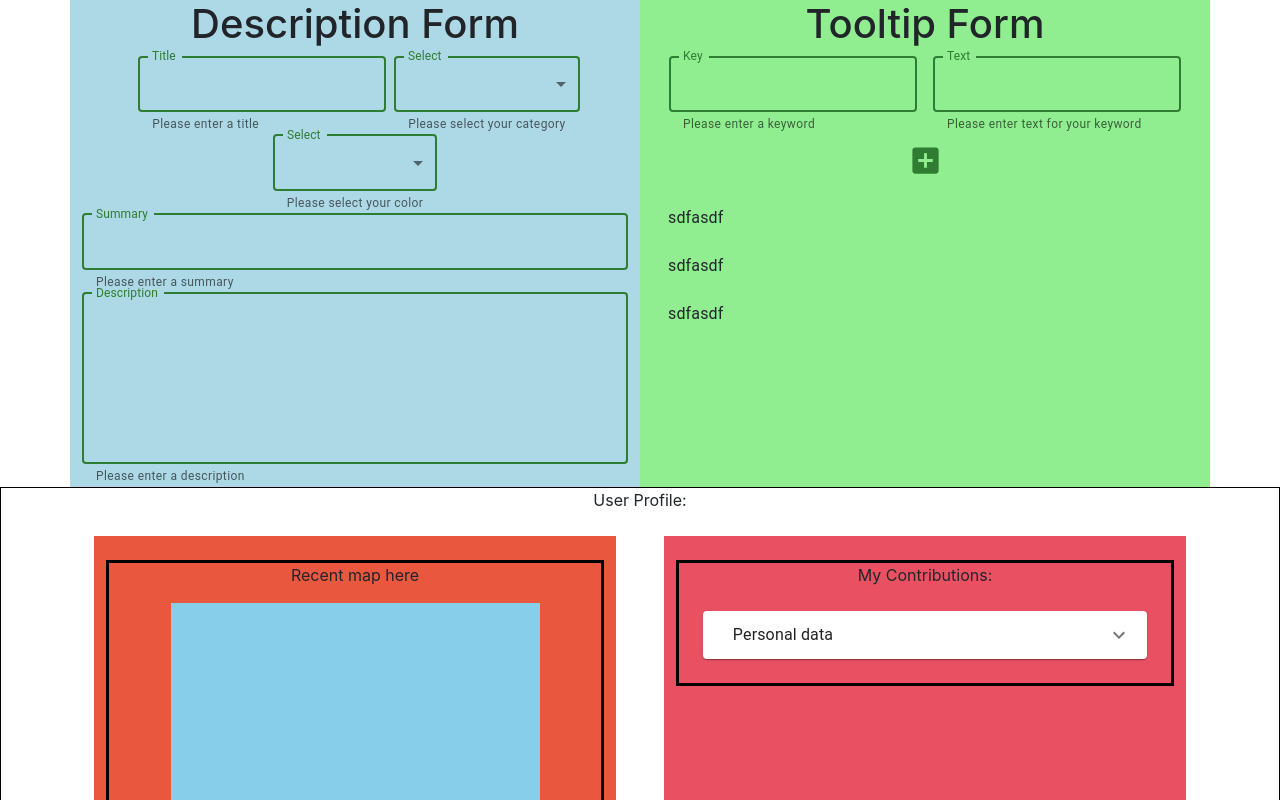
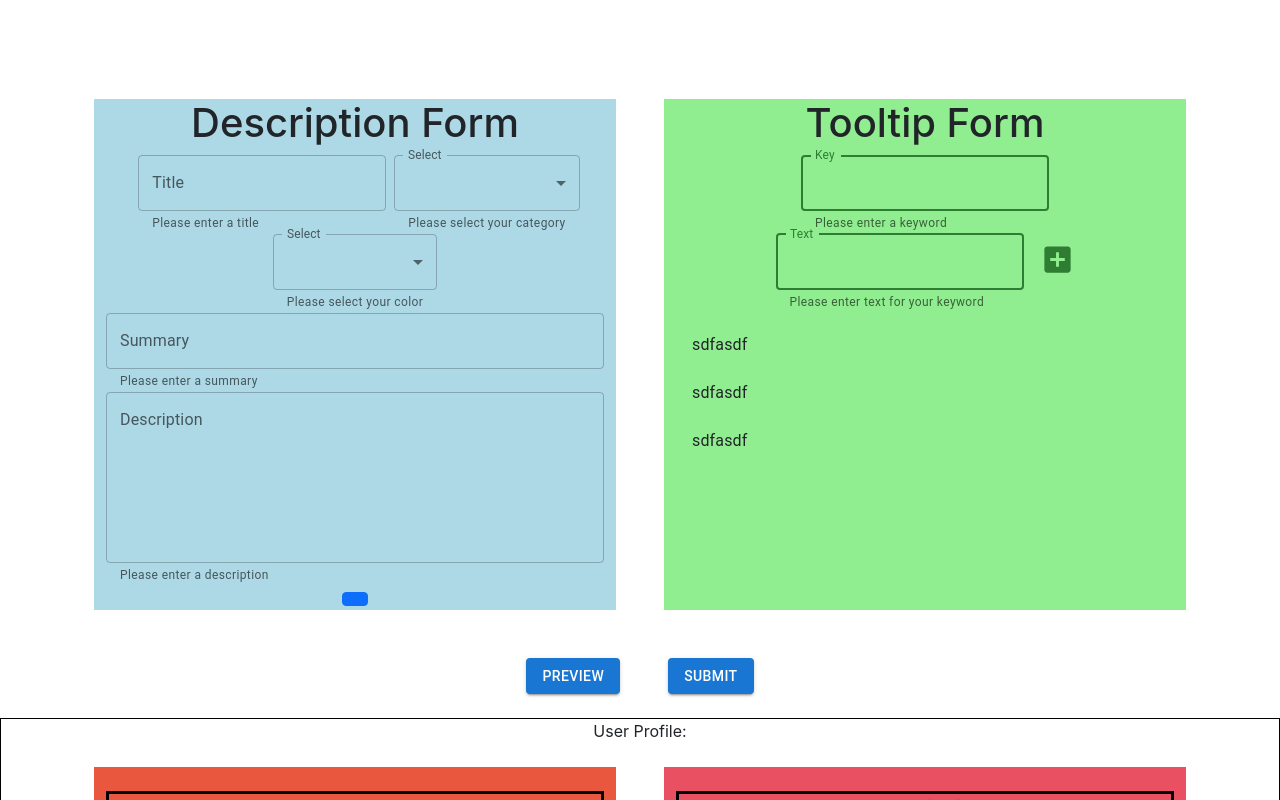
Before and after one commit to jeffreyjtech/infinite-landscape, a React (Create React App) app: page / in a window 1280 px wide. Shown: the top 800 px of the page. Built offline with nearby package versions, Linux system fonts and the light colour scheme.

Commit message:
adds progress

```diff
--- a/src/App.js
+++ b/src/App.js
@@ -2,6 +2,7 @@ import logo from "./logo.svg";
 import "./App.css";
 // depreciated stylings throwing warnings -> not required
 // import 'bootstrap/dist/css/bootstrap.min.css';
+// import 'bootstrap/dist/css/bootstrap.css';
 import Profile from "./components/UserProfile/index.js";
 import Form from "./components/Form";
 function App() {
--- a/src/components/Form/DescriptionForm/index.js
+++ b/src/components/Form/DescriptionForm/index.js
@@ -1,6 +1,7 @@
 import * as React from "react";
 import { useState } from "react";
 import { MenuItem, TextField } from "@mui/material";
+import Button from 'react-bootstrap/Button'
 
 const categories = [
   {
@@ -17,28 +18,36 @@ const categories = [
   },
 ];
 
-// const colors = [
+const colors = ["Blue", "Green", "Red", "Yellow", "Orange"]
 
-// ]
+// const handleChange = (e) => {
+//   let store = {...object};
+//   const field = e.target.name;
+//   const value = e.target.value;
+//   store[field] = value;
+//   setObject(store);
+//   console.log(object)
+// };
 
-const DescriptionForm = () => {
-  const [category, setCategory] = useState("");
+
+function DescriptionForm({descriptionHandler}){
+  const [category, setCategory] = useState(categories);
 
   const handleChange = (event) => {
+    console.log(event.target)
     setCategory(event.target.value);
   };
 
   return (
-    <div id="description-form">
+    <div id="description-form" >
       <h1>Description Form</h1>
       <TextField
         id="title-input"
         label="Title"
         helperText="Please enter a title"
-        magin="normal"
         color="success"
-        focused
         sx={{ mx: 1 }}
+        onChange={handleChange}
       />
       <TextField
         id="select-category"
@@ -47,9 +56,7 @@ const DescriptionForm = () => {
         value={category}
         onChange={handleChange}
         helperText="Please select your category"
-        magin="normal"
         color="success"
-        focused
       >
         {categories.map((category) => (
           <MenuItem key={category.value} value={category.value}>
@@ -62,27 +69,22 @@ const DescriptionForm = () => {
         select
         label="Select"
         value={category}
-        // onChange={handleChange}
+        onChange={handleChange}
         helperText="Please select your color"
-        magin="normal"
         color="success"
-        focused
         sx={{ mx: 1 }}
       >
-        <MenuItem> Blue </MenuItem>
-        <MenuItem> Green </MenuItem>
-        <MenuItem> Red </MenuItem>
-        <MenuItem> Yellow </MenuItem>
-        <MenuItem> Orange </MenuItem>
+      {colors.map(value => {
+        return <MenuItem>{value}</MenuItem>
+      })}
       </TextField>
       <TextField
         id="summary-input"
         label="Summary"
         helperText="Please enter a summary"
-        magin="normal"
         color="success"
         fullWidth
-        focused
+        onChange={handleChange}
       ></TextField>
       <TextField
         id="description-input"
@@ -91,10 +93,10 @@ const DescriptionForm = () => {
         rows={6}
         fullWidth
         helperText="Please enter a description"
-        magin="normal"
         color="success"
-        focused
+        onChange={handleChange}
       ></TextField>
+      <Button></Button>
     </div>
   );
 };
--- a/src/components/Form/TooltipForm/index.js
+++ b/src/components/Form/TooltipForm/index.js
@@ -4,7 +4,7 @@ import { TextField, List, ListItem, ListItemText } from "@mui/material";
 import AddBoxIcon from '@mui/icons-material/AddBox';
 import IconButton from '@mui/material/IconButton';
 
-const ToolTipForm = () => {
+function ToolTipForm ({tooltipHandler}){
 
   const [keys, setKeys] = useState();
 
--- a/src/components/Form/index.js
+++ b/src/components/Form/index.js
@@ -3,21 +3,60 @@ import ToolTipForm from "./TooltipForm";
 import Container from "react-bootstrap/Container";
 import Row from "react-bootstrap/Row";
 import Col from "react-bootstrap/Col";
+import Button from '@mui/material/Button';
 
-
+import { useState } from 'react'
 
 function Form(props){
 
+
+  //state for description form
+  const [descriptions, setDescriptions] = useState({});
+  //state for tooltip form
+  const [tooltip, setTooltip] = useState({});
+
+  //function to handle submit to API
+  function onSumbit(e){
+    e.preventDefault()
+    //build this object:
+    // {
+    //   "title": "The first room",
+    //   "username": "micha",
+    //   "penName": "Michanations",
+    //   "uuid": 10001,
+    //   "summary": "A simple room with information placqards on one wall.",
+    //   "description": "This room is completely unadorned, save for a gigantic information diagram on the east wall. There is a single door leading out of the room.",
+    //   "category": "TUTORIAL",
+    //   "color": "blue",
+    //   "tooltips": {
+    //     "information": "You can hover over words like this to get more information",
+    //     "door": "This door leads to the next room. Hover over that room in the map view to see what might be inside."
+    //   }
+    //call the POST api route passing in the object above (as requested by Micha)
+  }
+
+  //function to handle the description form and the state updates
+  //something being whatever we return from the form
+  function descriptionHandler(something){
+    setDescriptions(something)
+  }
+
+  //function to handle the tooltip form and the state updates
+  function tooltipHandler(something){
+    setTooltip(something)
+  }
   return(
-    <Container>
+    <Container style={{marginTop: '75px'}}>
       <Row>
-        <Col className="w-75" style={{backgroundColor: "lightblue"}}>
-        <DescriptionForm />
+        <Col className="w-75 m-4" style={{backgroundColor: "lightblue"}}>
+        <DescriptionForm descriptionHandler={descriptionHandler}/>
         </Col>
-        <Col className="w-25" style={{backgroundColor: "lightgreen"}}>
-        <ToolTipForm />
+        <Col className="w-25 m-4" style={{backgroundColor: "lightgreen"}}>
+        <ToolTipForm tooltipHandler={tooltipHandler}/>
         </Col>
       </Row>
+      <Button className="m-4" variant="contained">Preview</Button>
+      <Button className="m-4" variant="contained">Submit</Button>
     </Container>
   )
 }
--- a/src/components/UserProfile/my-favorites/index.js
+++ b/src/components/UserProfile/my-favorites/index.js
@@ -1,10 +1,13 @@
 //component for list of favorite contributions the user has saved
+
+// IMPORTS: from MUI Accordian component
 import Accordion from '@mui/material/Accordion';
 import AccordionDetails from '@mui/material/AccordionDetails';
 import AccordionSummary from '@mui/material/AccordionSummary';
 import Typography from '@mui/material/Typography';
 import ExpandMoreIcon from '@mui/icons-material/ExpandMore';
 import { useState } from 'react'
+
 
 function Favorites(props) {
   const [expanded, setExpanded] = useState(false);
@@ -36,4 +39,5 @@ function Favorites(props) {
     </div>
   )
 }
+
 export default Favorites;
```
Also changed, not shown: src/components/UserProfile/my-contributions/index.js (line endings or trailing spaces), src/components/UserProfile/my-recent-map/index.js (line endings or trailing spaces).
